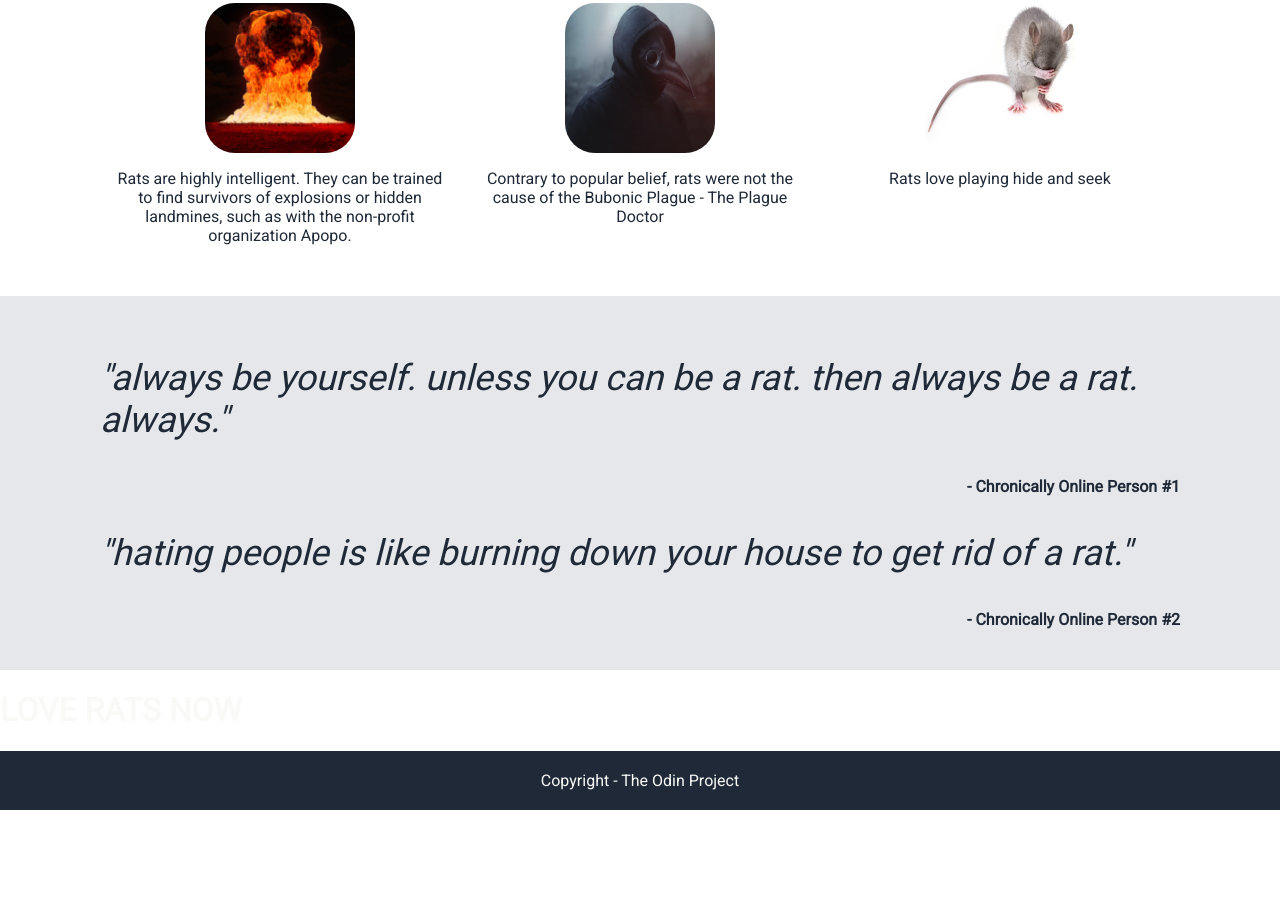
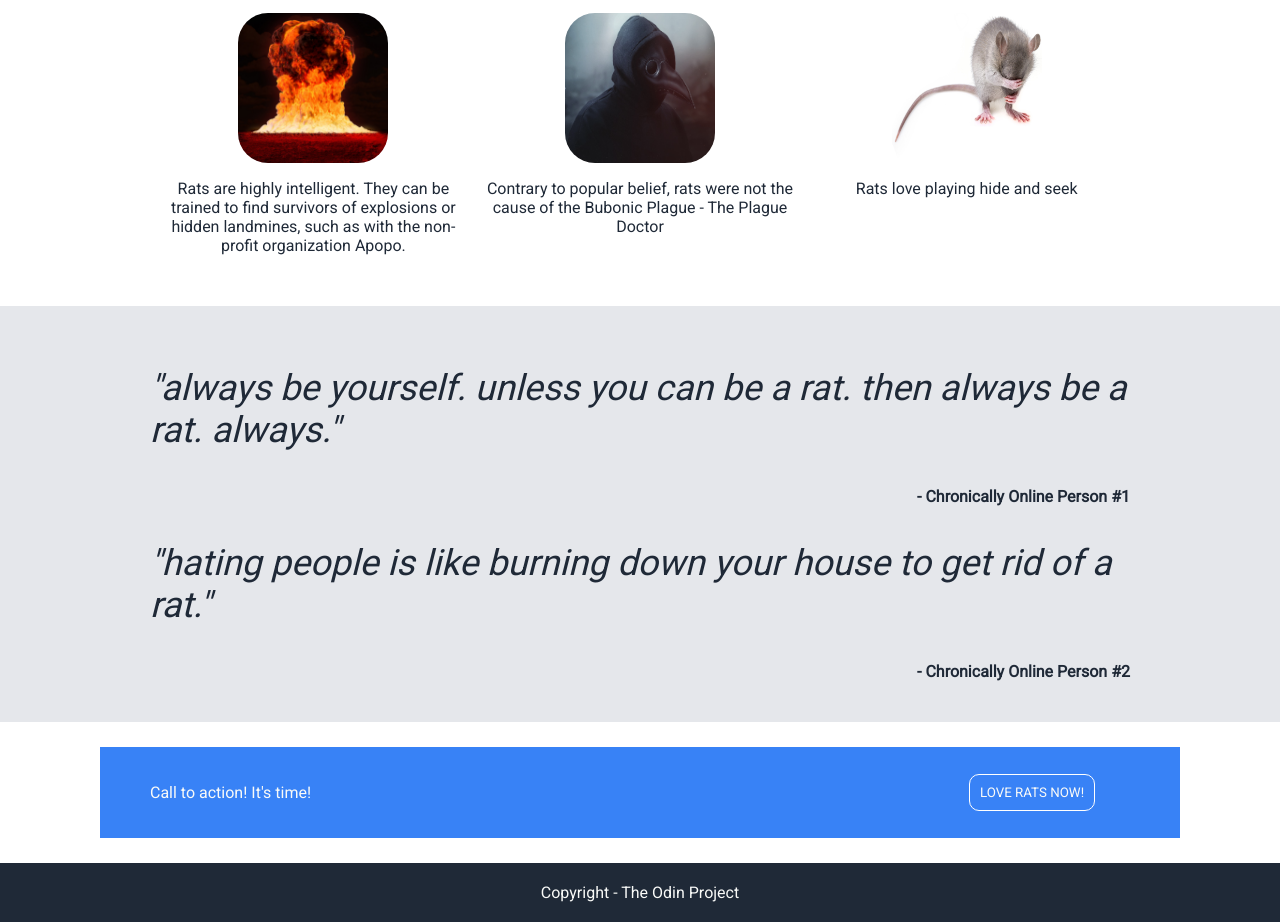
Before and after one commit to sarenat/landing-page-project, a plain HTML site: page index.html in a window 1280 px wide. Shown: the part 559-1481 px from the top of the page. Before the commit the page ends 1369 px from the top, so only its background shows below. Drawn offline with Linux system fonts and the light colour scheme.

Commit message:
Complete call to action content and styling

```diff
--- a/index.html
+++ b/index.html
@@ -76,7 +76,12 @@
             </div>
 
             <div class="call-to-action">
-                <h1>LOVE RATS NOW</h1>
+                <div class="call-to-action-text">
+                    <p class="call-to-action-title">Call to action! It's time!</p>
+                </div>
+                <div class="call-to-action-button">
+                    <button>LOVE RATS NOW!</button>
+                </div>
             </div>
         </div>
 
--- a/style.css
+++ b/style.css
@@ -2,25 +2,21 @@
     font-family: 'Roboto';
     color: #F9FAF8;
 }
-
 body {
     display: flex;
     flex-direction: column;
     margin: 0px;
     min-height: 100vh;
 }
-
 ul {
     margin: 0px;
     padding: 0px;
     display: flex;
     list-style-type: none;
 }
-
 a {
     text-decoration: none;
 }
-
 .right-links {
     display: flex;
     margin-left: auto;
@@ -30,18 +26,24 @@ a {
 .body-content {
     flex: 1 1 auto;
 }
-
 .footer, .header {
     text-align: center;
     background: #1F2937;
 }
-
 .introduction, .navbar {
     background: #1F2937;
 }
-
-.navbar, .introduction, .random-information, .inspiring-quote {
+.navbar, .introduction {
     padding: 25px 100px;
+}
+.random-information, .inspiring-quote {
+    padding: 25px 150px;
+}
+.call-to-action {
+    margin: 25px 100px;
+    background-color: #3882F6;
+    display: flex;
+    padding: 20px 50px;
 }
 
 .footer {
@@ -71,10 +73,10 @@ a {
 .hero-secondary-text, .right-links {
     font-size: 18px;
     color: #E5E7EB;
+    margin-bottom: 10px;
 }
 button {
     background: #3882F6;
-    margin-top: 10px;
     padding: 10px;
     border: none;
     border-radius: 10px;
@@ -103,7 +105,6 @@ button {
     color: #1F2937;
 }
 
-
 .quote-text {
     font-style: italic;
     font-size: 36px;
@@ -113,3 +114,18 @@ button {
     text-align: right;
     font-weight: 900;
 }
+
+.call-to-action-text {
+    flex: 80%;
+}
+.call-to-action-button {
+    display: flex;
+    flex: 20%;
+    align-items: center;
+    justify-content: center;
+}
+.call-to-action-button button {
+    border-color: white;
+    border-style: solid;
+    border-width: thin;
+}
```
